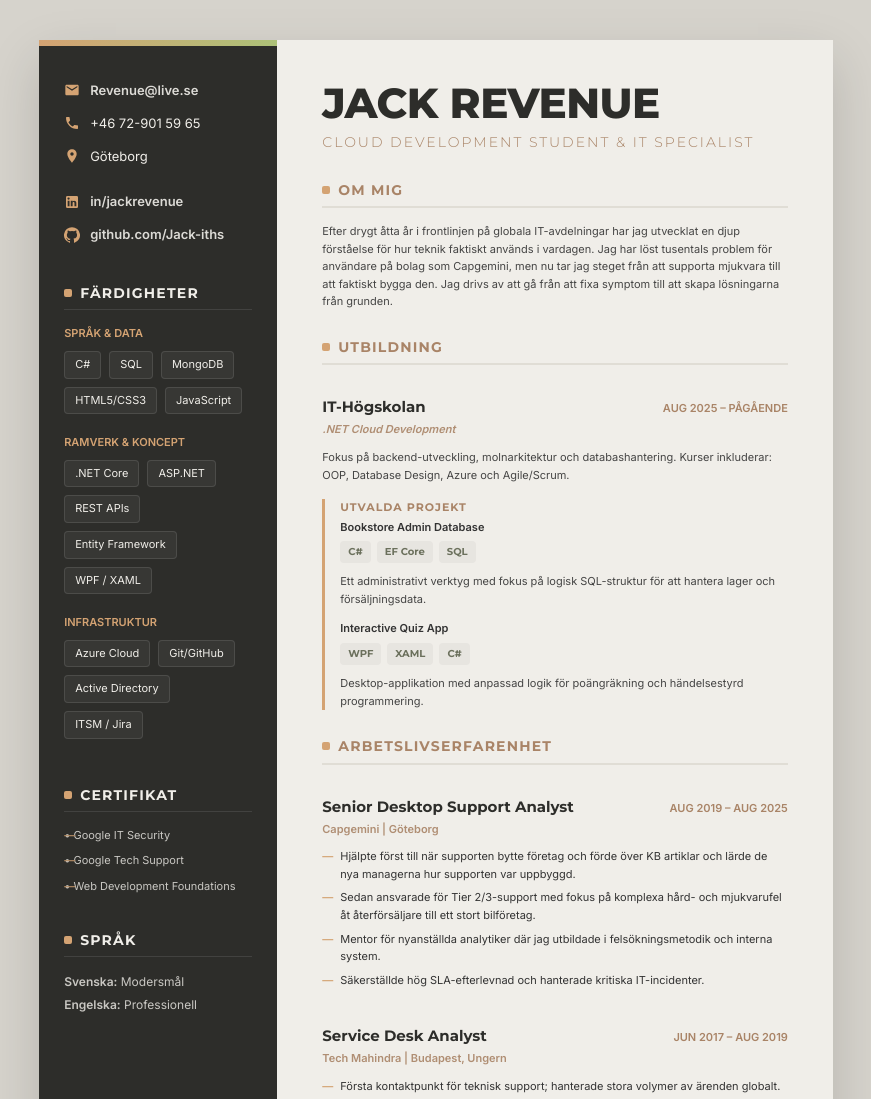
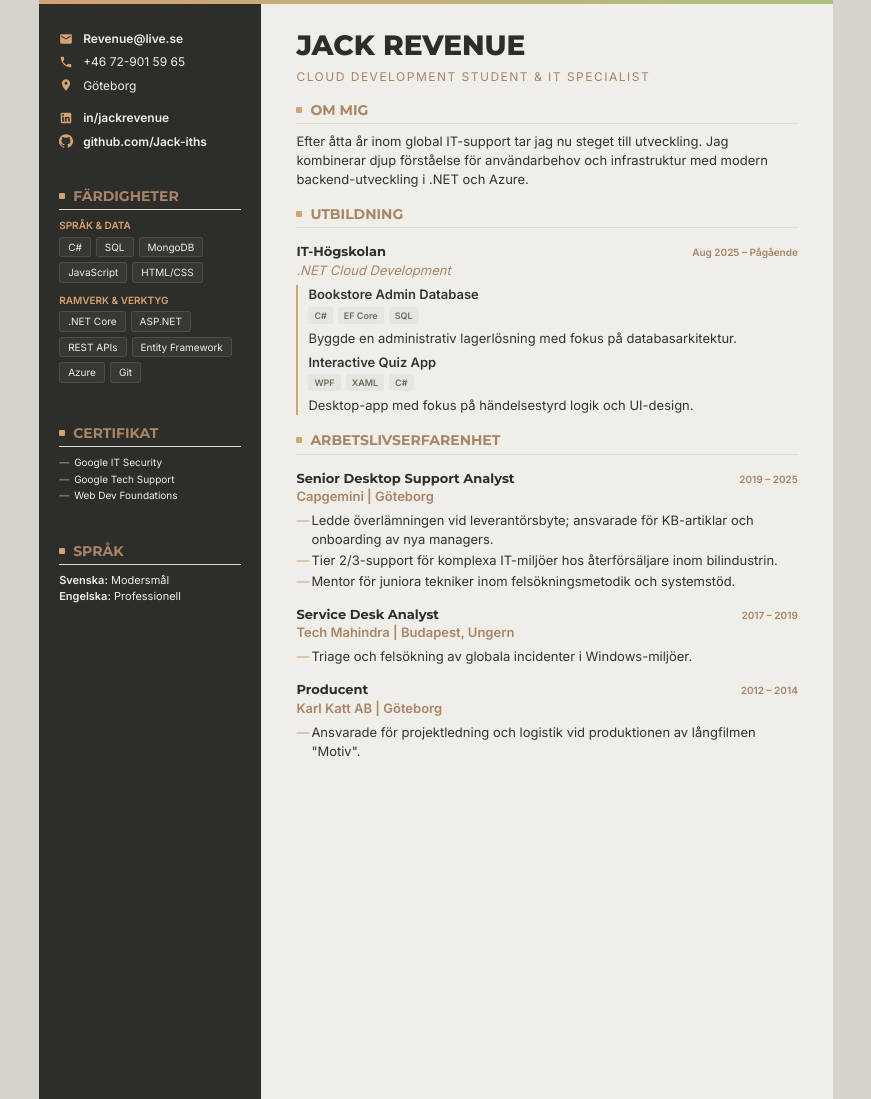
Before and after one commit to Jack-iths/CV, a plain HTML site: page index.html in a window 1280 px wide. Shown: the top 1099 px of the page, without its empty margins (204-1075 px from the left). Drawn offline with Linux system fonts and the light colour scheme.

Commit message:
Refactor index.html for improved layout and styling
Updated the layout, styles, and content of the CV page.

```diff
--- a/index.html
+++ b/index.html
@@ -10,20 +10,18 @@
     <link href="https://fonts.googleapis.com/css2?family=Inter:wght@300;400;600&family=Montserrat:wght@300;600;700;800&display=swap" rel="stylesheet">
 
     <style>
-        /* --- NYTT FÄRGSCHEMA: Årets Färg & Soft Tech --- */
         :root {
-            --bg-body: #F0EEE9;      /* Årets färg som bas */
-            --bg-sidebar: #2D2D2A;   /* Mjuk svart/grå för kontrast */
+            --bg-body: #F0EEE9;
+            --bg-sidebar: #2D2D2A;
             --text-main: #333333;
             --text-sidebar: #F0EEE9;
-            --accent: #D4A373;       /* Dämpad guld/jord-ton */
+            --accent: #D4A373;
             --accent-dark: #A98467;
             --chip-bg: #E7E5E0;
             --chip-text: #6B705C;
             --line-color: #E0DDD5;
         }
 
-        /* --- RESET --- */
         * {
             box-sizing: border-box;
             margin: 0;
@@ -33,15 +31,13 @@
         }
 
         body {
-            background-color: #D6D3CC; /* Bakgrund utanför arket */
+            background-color: #D6D3CC;
             font-family: 'Inter', sans-serif;
-            font-size: 14px;
-            line-height: 1.6;
+            font-size: 13px; /* Komprimerad basstorlek */
+            line-height: 1.45;
             color: var(--text-main);
             display: flex;
             justify-content: center;
-            padding: 0;
-            margin: 0;
         }
 
         .page {
@@ -58,159 +54,104 @@
             width: 100%;
             background-color: var(--bg-sidebar);
             color: var(--text-sidebar);
-            padding: 30px 25px;
-            position: relative;
+            padding: 20px 25px;
             display: flex;
             flex-direction: column;
-            gap: 25px;
+            gap: 15px;
         }
 
-        /* Topp-stripe med mjukare gradient */
         aside::before {
             content: "";
             position: absolute;
-            top: 0; left: 0; width: 100%; height: 6px;
+            top: 0; left: 0; width: 100%; height: 4px;
             background: linear-gradient(90deg, var(--accent), #ADC178);
         }
 
         main {
             width: 100%;
-            padding: 30px 25px;
+            padding: 20px 30px;
             background-color: var(--bg-body);
         }
 
-        /* --- TYPOGRAPHY --- */
         h1 {
             font-family: 'Montserrat', sans-serif;
             font-weight: 800;
-            font-size: 32px;
+            font-size: 28px;
             color: var(--bg-sidebar);
-            line-height: 1.1;
-            margin-bottom: 5px;
-            letter-spacing: -0.5px;
+            margin-bottom: 2px;
         }
 
         h2 {
             font-family: 'Montserrat', sans-serif;
             font-weight: 700;
-            font-size: 16px;
+            font-size: 14px;
             text-transform: uppercase;
-            letter-spacing: 1.2px;
             color: var(--accent-dark);
-            margin-bottom: 15px;
+            margin-bottom: 8px;
             display: flex;
             align-items: center;
             gap: 8px;
-            border-bottom: 2px solid var(--line-color);
-            padding-bottom: 5px;
-            margin-top: 25px;
+            border-bottom: 1px solid var(--line-color);
+            padding-bottom: 3px;
+            margin-top: 15px;
         }
 
         h2::before {
             content: " "; display: inline-block;
-            width: 8px; height: 8px;
+            width: 6px; height: 6px;
             background-color: var(--accent);
-            border-radius: 2px; /* Mer kvadratisk för modern look */
+            border-radius: 1px;
         }
 
         h3 {
             font-family: 'Montserrat', sans-serif;
             font-weight: 700;
-            font-size: 15px;
+            font-size: 13px;
             color: var(--bg-sidebar);
-            margin-top: 15px;
-            margin-bottom: 2px;
+            margin-top: 6px;
         }
 
         .role-title {
-            font-family: 'Montserrat', sans-serif;
-            font-size: 14px;
-            font-weight: 300; /* Tunnare för elegans */
+            font-size: 12px;
+            font-weight: 400;
             color: var(--accent-dark);
             text-transform: uppercase;
-            letter-spacing: 2px;
-            margin-bottom: 20px;
+            letter-spacing: 1.5px;
+            margin-bottom: 10px;
         }
 
-        p { margin-bottom: 10px; opacity: 0.9; }
+        p { margin-bottom: 5px; }
         a { color: var(--accent); text-decoration: none; font-weight: 600; }
-        aside a { color: var(--bg-body); opacity: 0.9; }
+        aside a { color: var(--bg-body); }
 
-        /* --- ELEMENTS --- */
-        .contact-info div {
-            margin-bottom: 12px;
-            display: flex;
-            align-items: center;
-            gap: 10px;
-            font-size: 13px;
-        }
-        .contact-info svg { width: 16px; height: 16px; fill: var(--accent); }
+        .contact-info div { margin-bottom: 6px; font-size: 12px; display: flex; align-items: center; gap: 10px; }
+        .contact-info svg { width: 14px; height: 14px; fill: var(--accent); }
 
-        .sidebar-section h2 {
-            color: var(--bg-body); border-bottom: 1px solid rgba(255,255,255,0.1);
-            margin-top: 0;
-        }
+        .skill-group { margin-bottom: 10px; }
+        .skill-label { font-weight: 600; color: var(--accent); font-size: 10px; text-transform: uppercase; margin-bottom: 4px; display: block; }
+        .skill-chips { display: flex; flex-wrap: wrap; gap: 5px; }
+        .chip { background: rgba(255,255,255,0.05); color: var(--bg-body); padding: 2px 8px; border-radius: 3px; font-size: 10px; border: 1px solid rgba(255,255,255,0.1); }
 
-        .skill-group { margin-bottom: 20px; }
-        .skill-label {
-            font-weight: 600; color: var(--accent);
-            margin-bottom: 8px; display: block;
-            font-size: 11px; text-transform: uppercase;
-        }
-        .skill-chips { display: flex; flex-wrap: wrap; gap: 8px; }
-        .chip {
-            background: rgba(255,255,255,0.05);
-            color: var(--bg-body); padding: 4px 10px;
-            border-radius: 4px; font-size: 11px;
-            border: 1px solid rgba(255,255,255,0.1);
-        }
+        .job-header { display: flex; justify-content: space-between; align-items: baseline; }
+        .date { font-size: 10px; color: var(--accent-dark); font-weight: 600; }
 
-        .job-header {
-            display: flex; justify-content: space-between; align-items: baseline; flex-wrap: wrap;
-        }
-        .date {
-            font-size: 11px; color: var(--accent-dark); font-weight: 600; text-align: right;
-            text-transform: uppercase;
-        }
+        ul { list-style: none; margin-bottom: 8px; }
+        li { position: relative; padding-left: 15px; margin-bottom: 2px; }
+        li::before { content: "—"; position: absolute; left: 0; color: var(--accent); }
 
-        ul { list-style: none; margin-left: 0; }
-        li {
-            position: relative; padding-left: 18px; margin-bottom: 6px; color: var(--text-main);
-        }
-        li::before {
-            content: "—"; position: absolute; left: 0;
-            color: var(--accent); font-weight: bold;
-        }
+        .tech-stack { display: flex; gap: 5px; margin-top: 3px; margin-bottom: 5px; }
+        .tech-stack span { background-color: var(--chip-bg); color: var(--chip-text); font-size: 9px; font-weight: 700; padding: 2px 6px; border-radius: 3px; }
 
-        .tech-stack { display: flex; gap: 6px; margin-top: 5px; margin-bottom: 10px; flex-wrap: wrap; }
-        .tech-stack span {
-            background-color: var(--chip-bg); color: var(--chip-text);
-            font-size: 10px; font-weight: 700; padding: 3px 8px;
-            border-radius: 4px; font-family: 'Montserrat', sans-serif;
-        }
-
-        /* --- DESKTOP VIEW --- */
         @media screen and (min-width: 850px) {
-            body { padding: 40px; }
-            .page {
-                width: 210mm;
-                min-height: 297mm;
-                flex-direction: row;
-                box-shadow: 0 20px 50px rgba(0,0,0,0.15);
-            }
-            aside { width: 30%; padding: 40px 25px; }
-            main { width: 70%; padding: 40px 45px; }
-            body { font-size: 11px; }
-            h1 { font-size: 42px; }
-            h2 { font-size: 14px; }
+            .page { width: 210mm; height: 297mm; flex-direction: row; }
+            aside { width: 28%; padding: 30px 20px; }
+            main { width: 72%; padding: 25px 35px; }
         }
 
         @media print {
-            body { background: none; padding: 0; font-size: 11px; }
-            .page { width: 210mm; min-height: 297mm; display: flex !important; flex-direction: row !important; box-shadow: none; margin: 0; }
-            aside { width: 30%; padding: 40px 25px; background-color: #2D2D2A !important; }
-            main { width: 70%; padding: 40px 45px; background-color: #F0EEE9 !important; }
-            a { text-decoration: none; }
+            body { background: none; }
+            .page { width: 210mm; height: 280mm; display: flex !important; flex-direction: row !important; box-shadow: none; }
+            html, body { height: 297mm; overflow: hidden; }
         }
     </style>
 </head>
@@ -220,77 +161,47 @@
         <aside>
             <div class="contact-section">
                 <div class="contact-info">
-                    <div>
-                        <svg viewBox="0 0 24 24"><path d="M20 4H4c-1.1 0-1.99.9-1.99 2L2 18c0 1.1.9 2 2 2h16c1.1 0 2-.9 2-2V6c0-1.1-.9-2-2-2zm0 4l-8 5-8-5V6l8 5 8-5v2z"/></svg>
-                        <a href="mailto:Jack.reveny@iths.se">Revenue@live.se</a>
-                    </div>
-                    <div>
-                        <svg viewBox="0 0 24 24"><path d="M6.62 10.79c1.44 2.83 3.76 5.14 6.59 6.59l2.2-2.2c.27-.27.67-.36 1.02-.24 1.12.37 2.33.57 3.57.57.55 0 1 .45 1 1V20c0 .55-.45 1-1 1-9.39 0-17-7.61-17-17 0-.55.45-1 1-1h3.5c.55 0 1 .45 1 1 0 1.25.2 2.45.57 3.57.11.35.03.74-.25 1.02l-2.2 2.2z"/></svg>
-                        +46 72-901 59 65
-                    </div>
-                    <div>
-                        <svg viewBox="0 0 24 24"><path d="M12 2C8.13 2 5 5.13 5 9c0 5.25 7 13 7 13s7-7.75 7-13c0-3.87-3.13-7-7-7zm0 9.5c-1.38 0-2.5-1.12-2.5-2.5s1.12-2.5 2.5-2.5 2.5 1.12 2.5 2.5-1.12 2.5-2.5 2.5z"/></svg>
-                        Göteborg
-                    </div>
+                    <div><svg viewBox="0 0 24 24"><path d="M20 4H4c-1.1 0-1.99.9-1.99 2L2 18c0 1.1.9 2 2 2h16c1.1 0 2-.9 2-2V6c0-1.1-.9-2-2-2zm0 4l-8 5-8-5V6l8 5 8-5v2z"/></svg><a href="mailto:Revenue@live.se">Revenue@live.se</a></div>
+                    <div><svg viewBox="0 0 24 24"><path d="M6.62 10.79c1.44 2.83 3.76 5.14 6.59 6.59l2.2-2.2c.27-.27.67-.36 1.02-.24 1.12.37 2.33.57 3.57.57.55 0 1 .45 1 1V20c0 .55-.45 1-1 1-9.39 0-17-7.61-17-17 0-.55.45-1 1-1h3.5c.55 0 1 .45 1 1 0 1.25.2 2.45.57 3.57.11.35.03.74-.25 1.02l-2.2 2.2z"/></svg>+46 72-901 59 65</div>
+                    <div><svg viewBox="0 0 24 24"><path d="M12 2C8.13 2 5 5.13 5 9c0 5.25 7 13 7 13s7-7.75 7-13c0-3.87-3.13-7-7-7zm0 9.5c-1.38 0-2.5-1.12-2.5-2.5s1.12-2.5 2.5-2.5 2.5 1.12 2.5 2.5-1.12 2.5-2.5 2.5z"/></svg>Göteborg</div>
                 </div>
 
-                <div style="margin-top: 25px;">
+                <div style="margin-top: 15px;">
                     <div class="contact-info">
-                        <div>
-                            <svg viewBox="0 0 24 24"><path d="M19 3a2 2 0 0 1 2 2v14a2 2 0 0 1-2 2H5a2 2 0 0 1-2-2V5a2 2 0 0 1 2-2h14m-.5 15.5v-5.3a3.26 3.26 0 0 0-3.26-3.26c-.85 0-1.84.52-2.32 1.3v-1.11h-2.79v8.37h2.79v-4.93c0-.77.62-1.4 1.39-1.4a1.4 1.4 0 0 1 1.4 1.4v4.93h2.79M6.88 8.56a1.68 1.68 0 0 0 1.68-1.68c0-.93-.75-1.69-1.68-1.69a1.69 1.69 0 0 0-1.69 1.69c0 .93.76 1.68 1.69 1.68m1.39 9.94v-8.37H5.5v8.37h2.77z"/></svg>
-                            <a href="https://linkedin.com/in/jackrevenue" target="_blank">in/jackrevenue</a>
-                        </div>
-                        <div>
-                            <svg viewBox="0 0 24 24"><path d="M12 .3a12 12 0 0 0-3.8 23.4c.6.1.8-.3.8-.6v-2c-3.3.7-4-1.6-4-1.6-.6-1.4-1.4-1.8-1.4-1.8-1-.7.1-.7.1-.7 1.2 0 1.9 1.2 1.9 1.2 1 1.8 2.8 1.3 3.5 1 .1-.8.4-1.3.7-1.6-2.7-.3-5.5-1.3-5.5-6 0-1.2.5-2.3 1.3-3.1-.2-.4-.6-1.6.1-3.2 0 0 1-.3 3.3 1.2a11.5 11.5 0 0 1 6 0c2.3-1.5 3.3-1.2 3.3-1.2.6 1.6.2 2.8 0 3.2.9.8 1.3 1.9 1.3 3.2 0 4.6-2.8 5.6-5.5 5.9.5.4.9 1.1.9 2.2v3.3c0 .3.1.7.8.6A12 12 0 0 0 12 .3"/></svg>
-                            <a href="https://github.com/Jack-iths" target="_blank">github.com/Jack-iths</a>
-                        </div>
+                        <div><svg viewBox="0 0 24 24"><path d="M19 3a2 2 0 0 1 2 2v14a2 2 0 0 1-2 2H5a2 2 0 0 1-2-2V5a2 2 0 0 1 2-2h14m-.5 15.5v-5.3a3.26 3.26 0 0 0-3.26-3.26c-.85 0-1.84.52-2.32 1.3v-1.11h-2.79v8.37h2.79v-4.93c0-.77.62-1.4 1.39-1.4a1.4 1.4 0 0 1 1.4 1.4v4.93h2.79M6.88 8.56a1.68 1.68 0 0 0 1.68-1.68c0-.93-.75-1.69-1.68-1.69a1.69 1.69 0 0 0-1.69 1.69c0 .93.76 1.68 1.69 1.68m1.39 9.94v-8.37H5.5v8.37h2.77z"/></svg><a href="https://linkedin.com/in/jackrevenue">in/jackrevenue</a></div>
+                        <div><svg viewBox="0 0 24 24"><path d="M12 .3a12 12 0 0 0-3.8 23.4c.6.1.8-.3.8-.6v-2c-3.3.7-4-1.6-4-1.6-.6-1.4-1.4-1.8-1.4-1.8-1-.7.1-.7.1-.7 1.2 0 1.9 1.2 1.9 1.2 1 1.8 2.8 1.3 3.5 1 .1-.8.4-1.3.7-1.6-2.7-.3-5.5-1.3-5.5-6 0-1.2.5-2.3 1.3-3.1-.2-.4-.6-1.6.1-3.2 0 0 1-.3 3.3 1.2a11.5 11.5 0 0 1 6 0c2.3-1.5 3.3-1.2 3.3-1.2.6 1.6.2 2.8 0 3.2.9.8 1.3 1.9 1.3 3.2 0 4.6-2.8 5.6-5.5 5.9.5.4.9 1.1.9 2.2v3.3c0 .3.1.7.8.6A12 12 0 0 0 12 .3"/></svg><a href="https://github.com/Jack-iths">github.com/Jack-iths</a></div>
                     </div>
                 </div>
             </div>
 
             <div class="sidebar-section">
                 <h2>Färdigheter</h2>
-
                 <div class="skill-group">
                     <span class="skill-label">Språk & Data</span>
                     <div class="skill-chips">
-                        <span class="chip">C#</span> <span class="chip">SQL</span>
-                        <span class="chip">MongoDB</span> <span class="chip">HTML5/CSS3</span>
-                        <span class="chip">JavaScript</span>
+                        <span class="chip">C#</span> <span class="chip">SQL</span> <span class="chip">MongoDB</span> <span class="chip">JavaScript</span> <span class="chip">HTML/CSS</span>
                     </div>
                 </div>
-
                 <div class="skill-group">
-                    <span class="skill-label">Ramverk & Koncept</span>
+                    <span class="skill-label">Ramverk & Verktyg</span>
                     <div class="skill-chips">
-                        <span class="chip">.NET Core</span> <span class="chip">ASP.NET</span>
-                        <span class="chip">REST APIs</span> <span class="chip">Entity Framework</span>
-                        <span class="chip">WPF / XAML</span>
-                    </div>
-                </div>
-
-                <div class="skill-group">
-                    <span class="skill-label">Infrastruktur</span>
-                    <div class="skill-chips">
-                        <span class="chip">Azure Cloud</span> <span class="chip">Git/GitHub</span>
-                        <span class="chip">Active Directory</span> <span class="chip">ITSM / Jira</span>
+                        <span class="chip">.NET Core</span> <span class="chip">ASP.NET</span> <span class="chip">REST APIs</span> <span class="chip">Entity Framework</span> <span class="chip">Azure</span> <span class="chip">Git</span>
                     </div>
                 </div>
             </div>
 
             <div class="sidebar-section">
                 <h2>Certifikat</h2>
-                <ul style="list-style: none; padding: 0; font-size: 11px;">
-                    <li style="margin-bottom: 8px; color: var(--bg-body); opacity: 0.8; padding-left: 0;">&bull; Google IT Security</li>
-                    <li style="margin-bottom: 8px; color: var(--bg-body); opacity: 0.8; padding-left: 0;">&bull; Google Tech Support</li>
-                    <li style="margin-bottom: 8px; color: var(--bg-body); opacity: 0.8; padding-left: 0;">&bull; Web Development Foundations</li>
+                <ul style="font-size: 10px;">
+                    <li>Google IT Security</li>
+                    <li>Google Tech Support</li>
+                    <li>Web Dev Foundations</li>
                 </ul>
             </div>
 
             <div class="sidebar-section">
                 <h2>Språk</h2>
-                <p style="color: var(--bg-body); opacity: 0.8; margin-bottom: 4px; font-size: 12px;"><strong>Svenska:</strong> Modersmål</p>
-                <p style="color: var(--bg-body); opacity: 0.8; font-size: 12px;"><strong>Engelska:</strong> Professionell</p>
+                <p style="font-size: 11px;"><strong>Svenska:</strong> Modersmål<br><strong>Engelska:</strong> Professionell</p>
             </div>
         </aside>
 
@@ -302,32 +213,24 @@
 
             <section>
                 <h2>Om mig</h2>
-                <p>Efter drygt åtta år i frontlinjen på globala IT-avdelningar har jag utvecklat en djup förståelse för hur teknik faktiskt används i vardagen. Jag har löst tusentals problem för användare på bolag som Capgemini, men nu tar jag steget från att supporta mjukvara till att faktiskt bygga den. Jag drivs av att gå från att fixa symptom till att skapa lösningarna från grunden.</p>
+                <p>Efter åtta år inom global IT-support tar jag nu steget till utveckling. Jag kombinerar djup förståelse för användarbehov och infrastruktur med modern backend-utveckling i .NET och Azure.</p>
             </section>
 
             <section>
                 <h2>Utbildning</h2>
                 <div class="job-block">
-                    <div class="job-header">
-                        <h3>IT-Högskolan</h3>
-                        <span class="date">Aug 2025 – Pågående</span>
-                    </div>
-                    <p style="font-style: italic; color: var(--accent-dark); font-weight: 600;">.NET Cloud Development</p>
-                    <p>Fokus på backend-utveckling, molnarkitektur och databashantering. Kurser inkluderar: OOP, Database Design, Azure och Agile/Scrum.</p>
-
-                    <div style="margin-top: 15px; border-left: 3px solid var(--accent); padding-left: 15px;">
-                        <h3 style="margin-top: 0; font-size: 11px; text-transform: uppercase; color: var(--accent-dark); letter-spacing: 1px;">Utvalda Projekt</h3>
-
-                        <div style="margin-bottom: 12px;">
+                    <div class="job-header"><h3>IT-Högskolan</h3><span class="date">Aug 2025 – Pågående</span></div>
+                    <p style="font-style: italic; color: var(--accent-dark);">.NET Cloud Development</p>
+                    <div style="margin-top: 5px; border-left: 2px solid var(--accent); padding-left: 10px;">
+                        <div style="margin-bottom: 5px;">
                             <strong>Bookstore Admin Database</strong>
                             <div class="tech-stack"><span>C#</span> <span>EF Core</span> <span>SQL</span></div>
-                            <p>Ett administrativt verktyg med fokus på logisk SQL-struktur för att hantera lager och försäljningsdata.</p>
+                            <p>Byggde en administrativ lagerlösning med fokus på databasarkitektur.</p>
                         </div>
-
-                        <div style="margin-bottom: 12px;">
+                        <div>
                             <strong>Interactive Quiz App</strong>
                             <div class="tech-stack"><span>WPF</span> <span>XAML</span> <span>C#</span></div>
-                            <p>Desktop-applikation med anpassad logik för poängräkning och händelsestyrd programmering.</p>
+                            <p>Desktop-app med fokus på händelsestyrd logik och UI-design.</p>
                         </div>
                     </div>
                 </div>
@@ -335,41 +238,29 @@
 
             <section>
                 <h2>Arbetslivserfarenhet</h2>
-
                 <div class="job-block">
-                    <div class="job-header">
-                        <h3>Senior Desktop Support Analyst</h3>
-                        <span class="date">Aug 2019 – Aug 2025</span>
-                    </div>
+                    <div class="job-header"><h3>Senior Desktop Support Analyst</h3><span class="date">2019 – 2025</span></div>
                     <p style="color: var(--accent-dark); font-weight: 600;">Capgemini | Göteborg</p>
                     <ul>
-                        <li>Hjälpte först till när supporten bytte företag och förde över KB artiklar och lärde de nya managerna hur supporten var uppbyggd.</li>
-                        <li>Sedan ansvarade för Tier 2/3-support med fokus på komplexa hård- och mjukvarufel åt återförsäljare till ett stort bilföretag.</li>
-                        <li>Mentor för nyanställda analytiker där jag utbildade i felsökningsmetodik och interna system.</li>
-                        <li>Säkerställde hög SLA-efterlevnad och hanterade kritiska IT-incidenter.</li>
+                        <li>Ledde överlämningen vid leverantörsbyte; ansvarade för KB-artiklar och onboarding av nya managers.</li>
+                        <li>Tier 2/3-support för komplexa IT-miljöer hos återförsäljare inom bilindustrin.</li>
+                        <li>Mentor för juniora tekniker inom felsökningsmetodik och systemstöd.</li>
                     </ul>
                 </div>
 
-                <div class="job-block" style="margin-top: 20px;">
-                    <div class="job-header">
-                        <h3>Service Desk Analyst</h3>
-                        <span class="date">Jun 2017 – Aug 2019</span>
-                    </div>
+                <div class="job-block">
+                    <div class="job-header"><h3>Service Desk Analyst</h3><span class="date">2017 – 2019</span></div>
                     <p style="color: var(--accent-dark); font-weight: 600;">Tech Mahindra | Budapest, Ungern</p>
                     <ul>
-                        <li>Första kontaktpunkt för teknisk support; hanterade stora volymer av ärenden globalt.</li>
-                        <li>Felsökning av Windows OS, MS Office-paketet och verksamhetsspecifika applikationer.</li>
+                        <li>Triage och felsökning av globala incidenter i Windows-miljöer.</li>
                     </ul>
                 </div>
 
-                <div class="job-block" style="margin-top: 20px;">
-                     <div class="job-header">
-                        <h3>Producent</h3>
-                        <span class="date">Maj 2012 – Okt 2014</span>
-                    </div>
+                <div class="job-block">
+                    <div class="job-header"><h3>Producent</h3><span class="date">2012 – 2014</span></div>
                     <p style="color: var(--accent-dark); font-weight: 600;">Karl Katt AB | Göteborg</p>
                     <ul>
-                        <li>Producerade och klippte långfilmen "Motiv". Ansvarade för projektledning, logistik och att driva ett kreativt projekt i mål under press.</li>
+                        <li>Ansvarade för projektledning och logistik vid produktionen av långfilmen "Motiv".</li>
                     </ul>
                 </div>
             </section>
```
